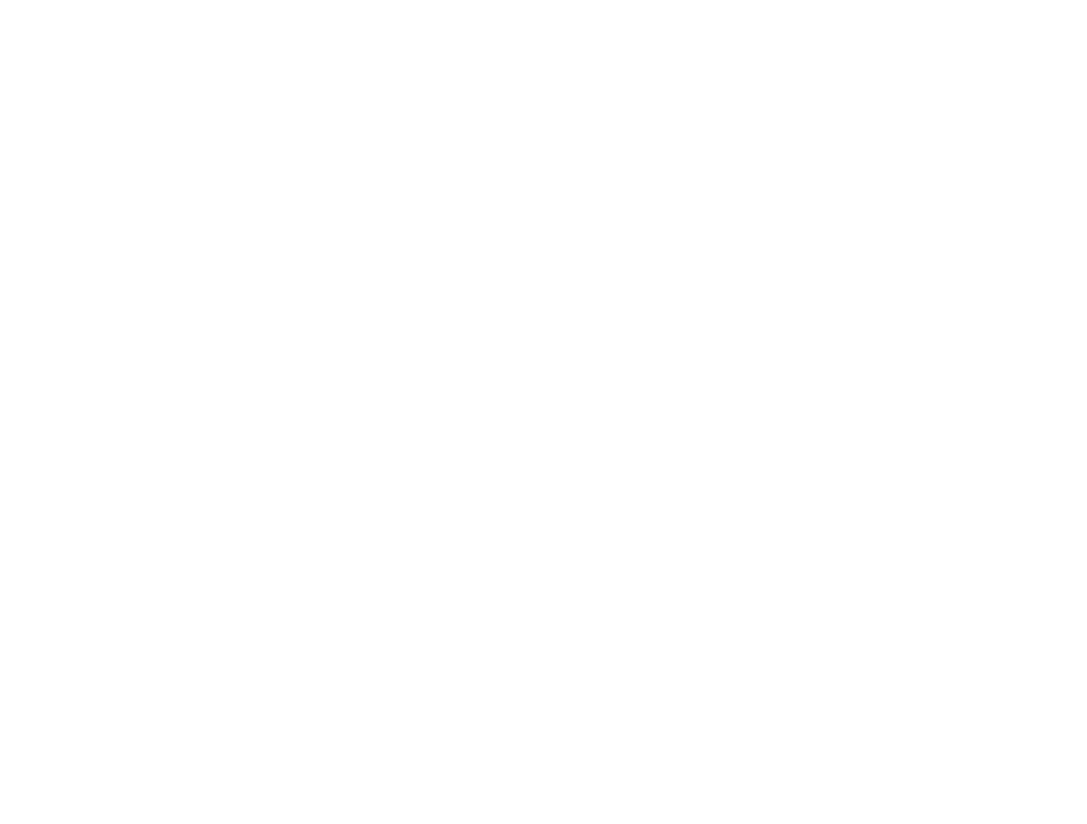
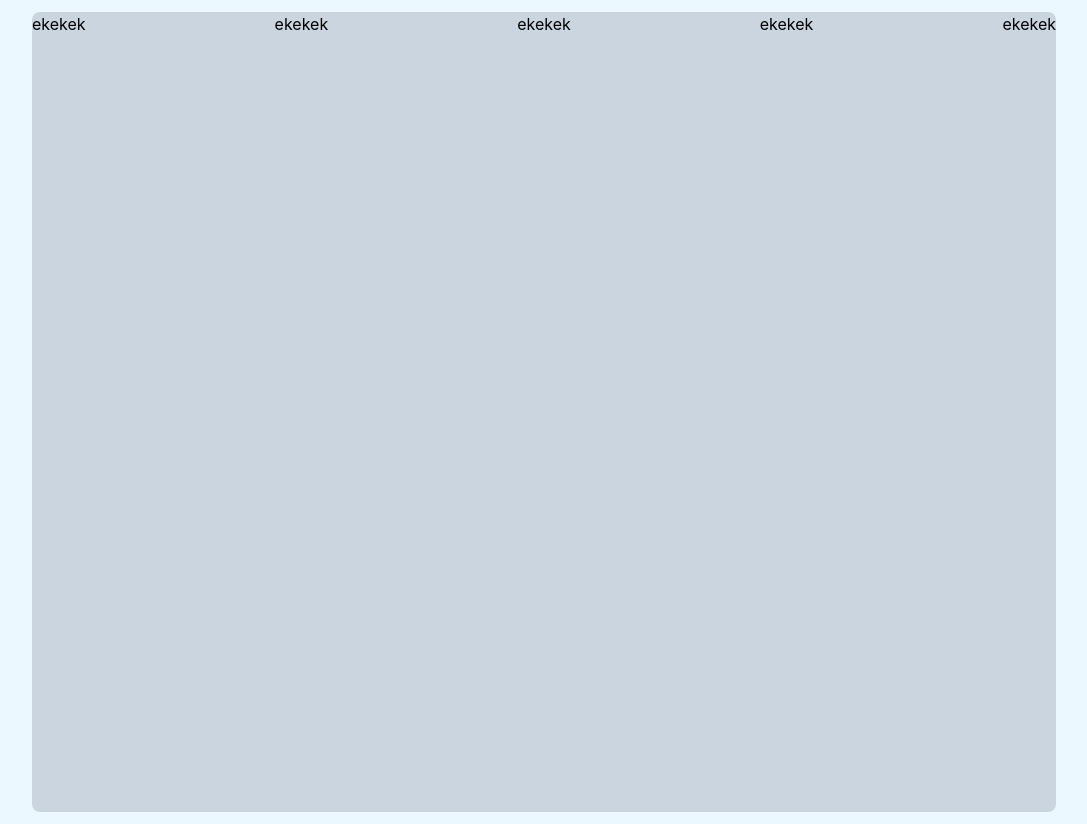
Before and after one commit to ekosutrisno/vue-redesign, a Nuxt app: page /landingpage/a2 in a window 1280 px wide. Before the commit this address had no page. Shown: the whole page, without its empty margins (96-1183 px from the left). Before the commit the page ends 800 px from the top, so only its background shows below. Built offline with nearby package versions, Linux system fonts and the light colour scheme; what @braid/vue-formulate, v-tooltip, vue-glide-js, vue-js-modal would draw is missing.

Commit message:
updateing lodash

```diff
--- a/components/landingpage/Headera1.vue
+++ b/components/landingpage/Headera1.vue
@@ -6,7 +6,7 @@
         <span class="font-bold">Hight</span>
       </h1>
     </div>
-    <div class="flex flex-col md:flex-row mb-3 sm:mb-0 items-center justify-between md:space-x-3">
+    <div class="flex flex-col md:flex-row mb-3 sm:mb-0 items-center justify-between md:space-x-6">
       <Linksa1 v-for="link in links" :key="link.id" :link="link" />
     </div>
     <div class="flex items-center justify-between space-x-3">
--- a/components/landingpage/Middlea1.vue
+++ b/components/landingpage/Middlea1.vue
@@ -1,5 +1,6 @@
 <template>
   <div class="p-3 container bg-gray-400 opacity-75 w-1/2 rounded-lg">
+    <div>
       <div class="text-4xl">Hey Buddy! where are you</div>
       <div class="text-4xl">
         <span class="font-bold">Flying</span> to?
@@ -11,6 +12,7 @@
         <i class="fa fa-fw fa-arrow-right"></i>
       </button>
     </div>
+  </div>
 </template>
 
 <script>
@@ -19,5 +21,9 @@ export default {
 };
 </script>
 
-<style>
+<style scoped>
+.effect-blur {
+  filter: blur(0.9px);
+  -webkit-filter: blur(0.9px);
+}
 </style>
--- a/package.json
+++ b/package.json
@@ -21,6 +21,7 @@
     "vue-js-modal": "^2.0.0-rc.3"
   },
   "devDependencies": {
-    "@nuxtjs/tailwindcss": "^1.0.0"
+    "@nuxtjs/tailwindcss": "^1.0.0",
+    "lodash": ">=4.17.19"
   }
 }
--- /dev/null
+++ b/pages/landingpage/a2.vue
@@ -0,0 +1,20 @@
+<template>
+  <div class="min-h-screen bg-blue-100 py-3">
+    <div class="mx-32 min-h-screen bg-gray-400 rounded-lg">
+      <div class="flex items-center justify-between">
+        <button>ekekek</button>
+        <button>ekekek</button>
+        <button>ekekek</button>
+        <button>ekekek</button>
+        <button>ekekek</button>
+      </div>
+    </div>
+  </div>
+</template>
+
+<script>
+export default {};
+</script>
+
+<style scoped>
+</style>
```
Also changed, not shown: 1 other file (tests, documents, lock files or other folders). Lines whose indentation alone changed are shown as unchanged.
